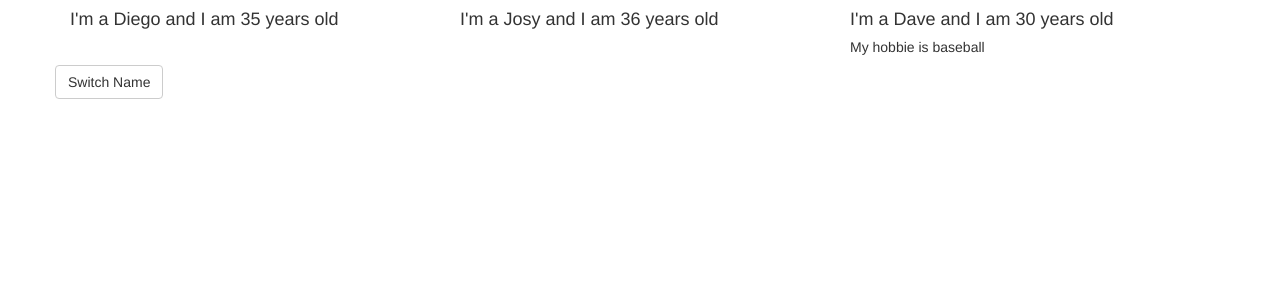
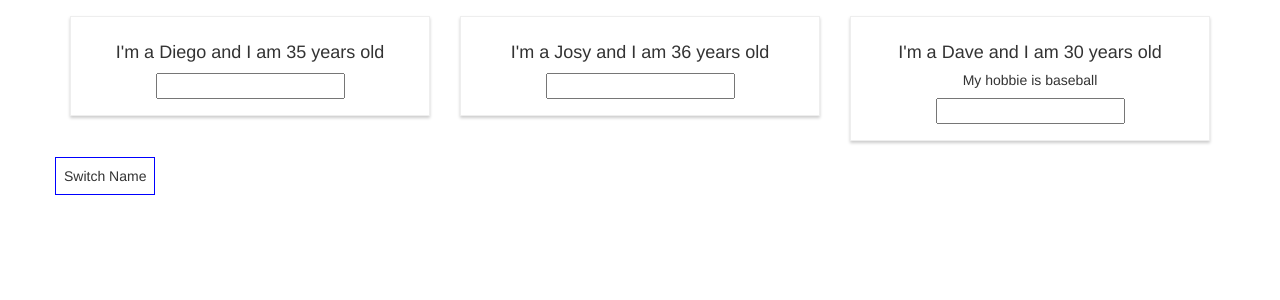
Before and after one commit to andradediego/react-basics, a React (Create React App) app: page / in a window 1280 px wide. Shown: the top 300 px of the page. Built offline with nearby package versions, Linux system fonts and the light colour scheme.

Commit message:
added events and new style

```diff
--- a/src/App.js
+++ b/src/App.js
@@ -23,13 +23,13 @@
     hobbie: 'My hobbie is baseball'
   }
 
-  switchNameHandler = () => {
+  switchNameHandler = (newName) => {
     // DO NOT DO THIS
     // this.state.persons[0].name = 'Jane';
     this.setState({
       persons: [
         {
-          name: 'Diego Andrade',
+          name: newName,
           age: 35
         },
         {
@@ -44,23 +44,61 @@
     });
   }
 
+
+  nameChangeHandler = (event) => {
+    this.setState({
+      persons: [
+        {
+          name: 'Andrade',
+          age: 35
+        },
+        {
+          name: 'Josy',
+          age: 25
+        },
+        {
+          name: event.target.value,
+          age: 30
+        }
+      ]
+    });
+  }
+
   render() {
+    const style = {
+      backgroundColor: 'white',
+      font: 'inherit',
+      border: '1px solid blue',
+      padding: '8px',
+      cursor: 'pointer'
+    }
+
     return (
       <div>
         <div className="container">
           <div className="row">
             <div className="col-md-4">
-              <Person name={this.state.persons[0].name} age={this.state.persons[0].age}/>
+              <Person name={this.state.persons[0].name}
+               age={this.state.persons[0].age}/>
             </div>
             <div className="col-md-4">
-              <Person name={this.state.persons[1].name} age={this.state.persons[1].age}/>
+              <Person name={this.state.persons[1].name}
+                click={this.switchNameHandler.bind(this, 'Josiane')}
+                changed={this.nameChangeHandler}
+                age={this.state.persons[1].age}/>
             </div>
             <div className="col-md-4">
-              <Person name={this.state.persons[2].name} age={this.state.persons[2].age}>{this.state.hobbie}</Person>
+              <Person name={this.state.persons[2].name} age={this.state.persons[2].age}>
+                {this.state.hobbie}
+              </Person>
             </div>
           </div>
           <div className="row">
-            <button className='btn btn-default' onClick={this.switchNameHandler}>Switch Name</button>
+            <button
+              style={style}
+              onClick={() => this.switchNameHandler('Rogerio')}>
+                Switch Name
+            </button>
           </div>
         </div>
       </div>
--- /dev/null
+++ b/src/Person/Person.css
@@ -0,0 +1,7 @@
+.Person {
+	border: 1px solid #eee;
+	box-shadow: 0 2px 3px #ccc;
+	padding: 16px;
+	text-align: center;
+	margin: 16px auto;
+}
--- a/src/Person/Person.js
+++ b/src/Person/Person.js
@@ -1,10 +1,12 @@
 import React from 'react'
+import './Person.css'
 
 const person = (props) => {
 	return (
-		<div>
-			<h4>I'm a {props.name} and I am {props.age} years old</h4>
+		<div className="Person">
+			<h4 onClick={props.click}>I'm a {props.name} and I am {props.age} years old</h4>
 			<h5>{props.children}</h5>
+			<input type="text" onChange={props.changed} />
 		</div>
 	)
 };
```
